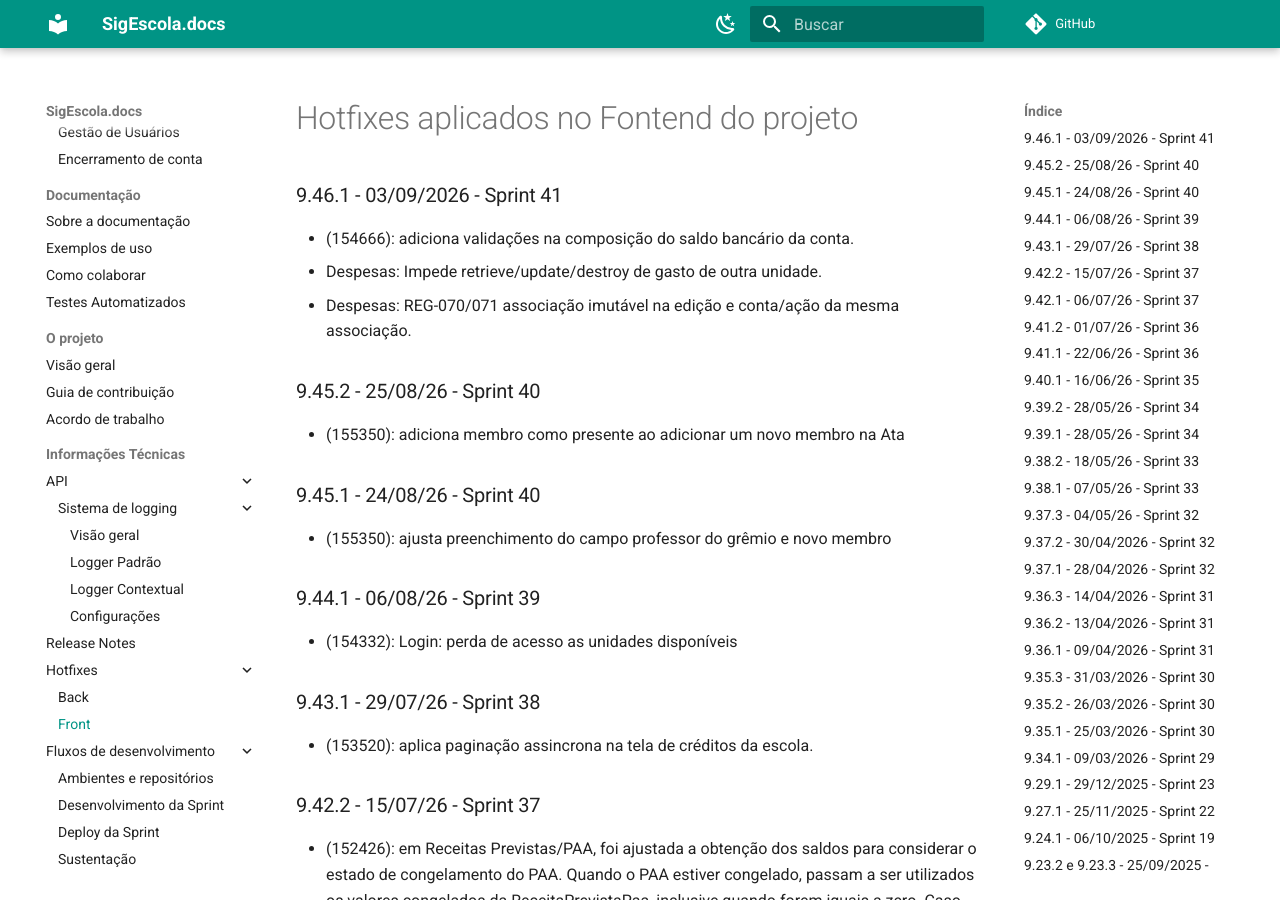
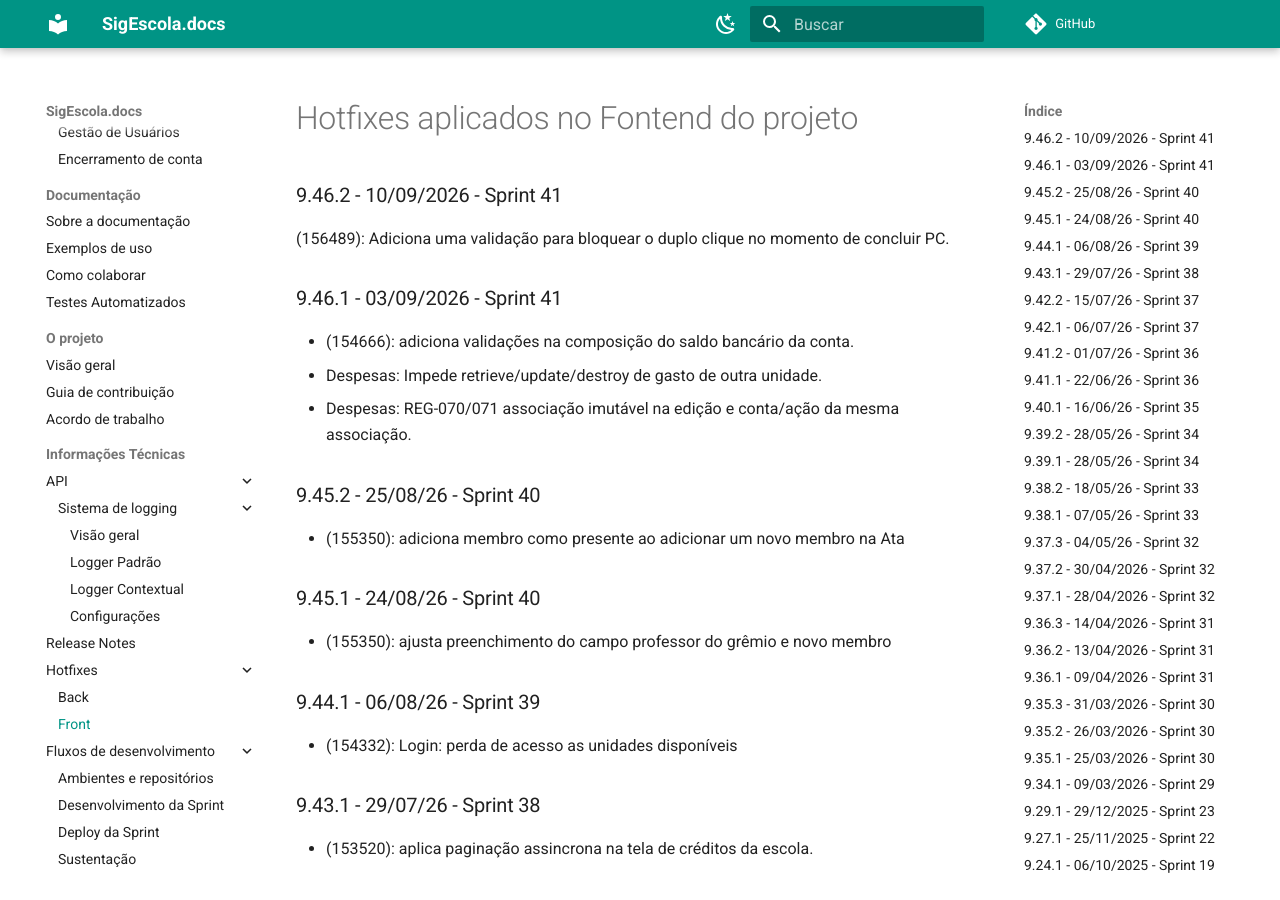
Before and after one commit to prefeiturasp/SME-PTRF-Docs, an MkDocs documentation site: the page built from docs/projeto/hotfixes_front.md, in a window 1280 px wide and 900 px high. Built offline with MkDocs 1.6.1 and Material for MkDocs 9.7.7, drawn with Linux system fonts in a browser that asks for light colours; comment, search, counter and statistics services are not loaded.

Commit message:
Update hotfixes_front.md

```diff
--- a/docs/projeto/hotfixes_front.md
+++ b/docs/projeto/hotfixes_front.md
@@ -1,4 +1,7 @@
 # Hotfixes aplicados no Fontend do projeto
+
+### 9.46.2 - 10/09/2026 - Sprint 41
+(156489): Adiciona uma validação para bloquear o duplo clique no momento de concluir PC.
 
 ### 9.46.1 - 03/09/2026 - Sprint 41
 * (154666): adiciona validações na composição do saldo bancário da conta.
```
